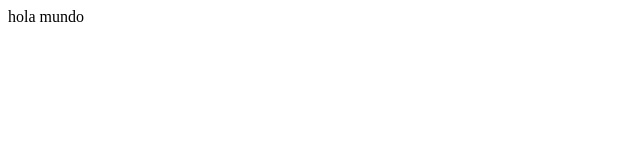
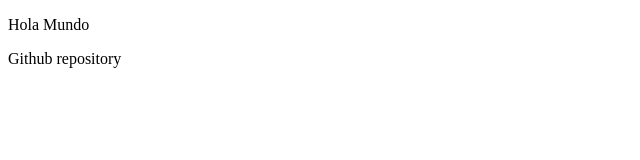
Before and after one commit to Matt820/Latam, a plain HTML site: page index.html in a window 1280 px wide. Shown: the whole page, without its empty margins (0-640 px from the left). Drawn offline with Linux system fonts and the light colour scheme.

Commit message:
Cambio 2

```diff
--- a/index.html
+++ b/index.html
@@ -6,12 +6,10 @@
     <title>Document</title>
 </head>
 <body>
-
-
-<div>
-
-    hola mundo
-</div>
+    <div>
+        <p>Hola Mundo</p>
+        <p>Github repository</p>
+    </div>
 
 </body>
 </html>
```
